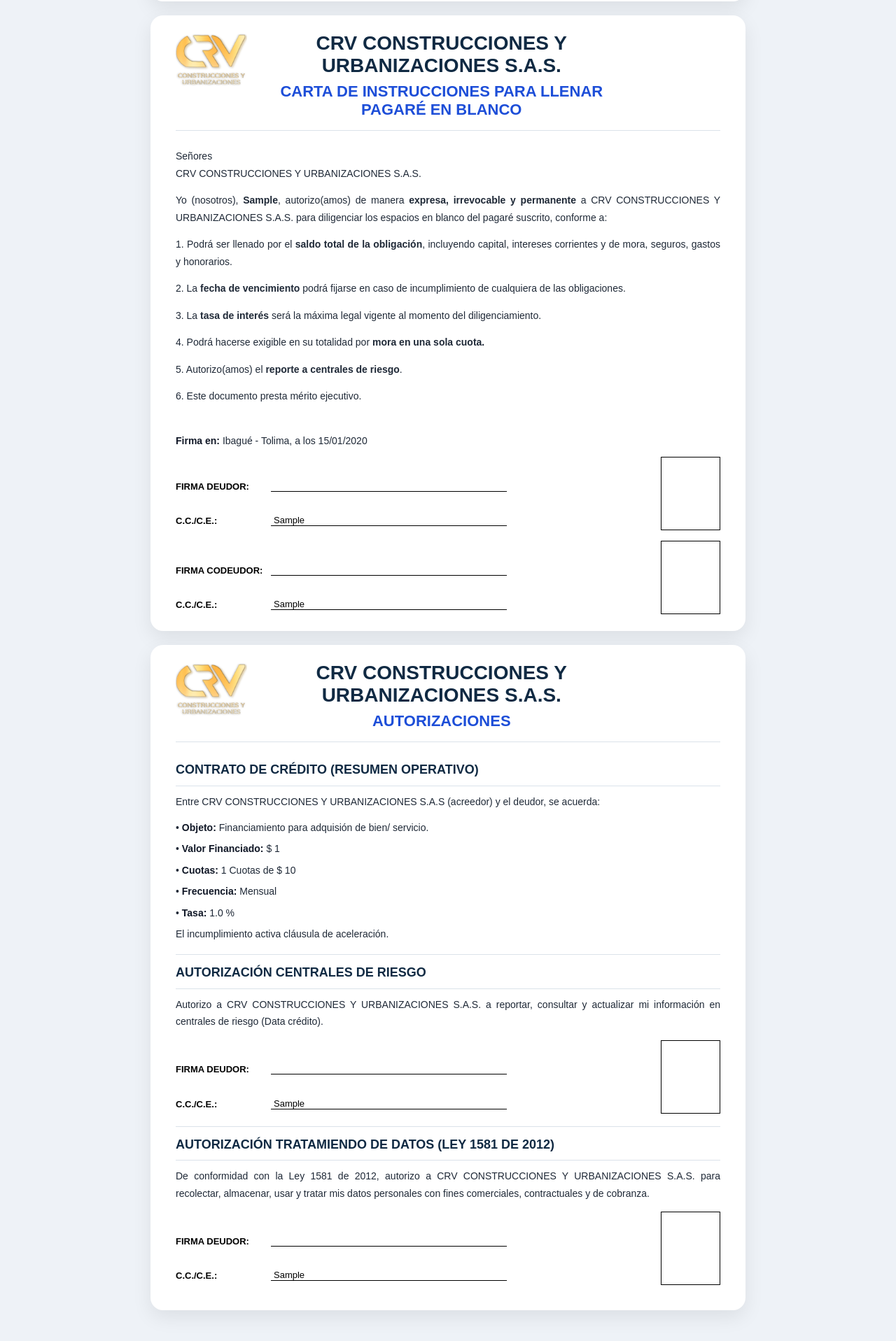
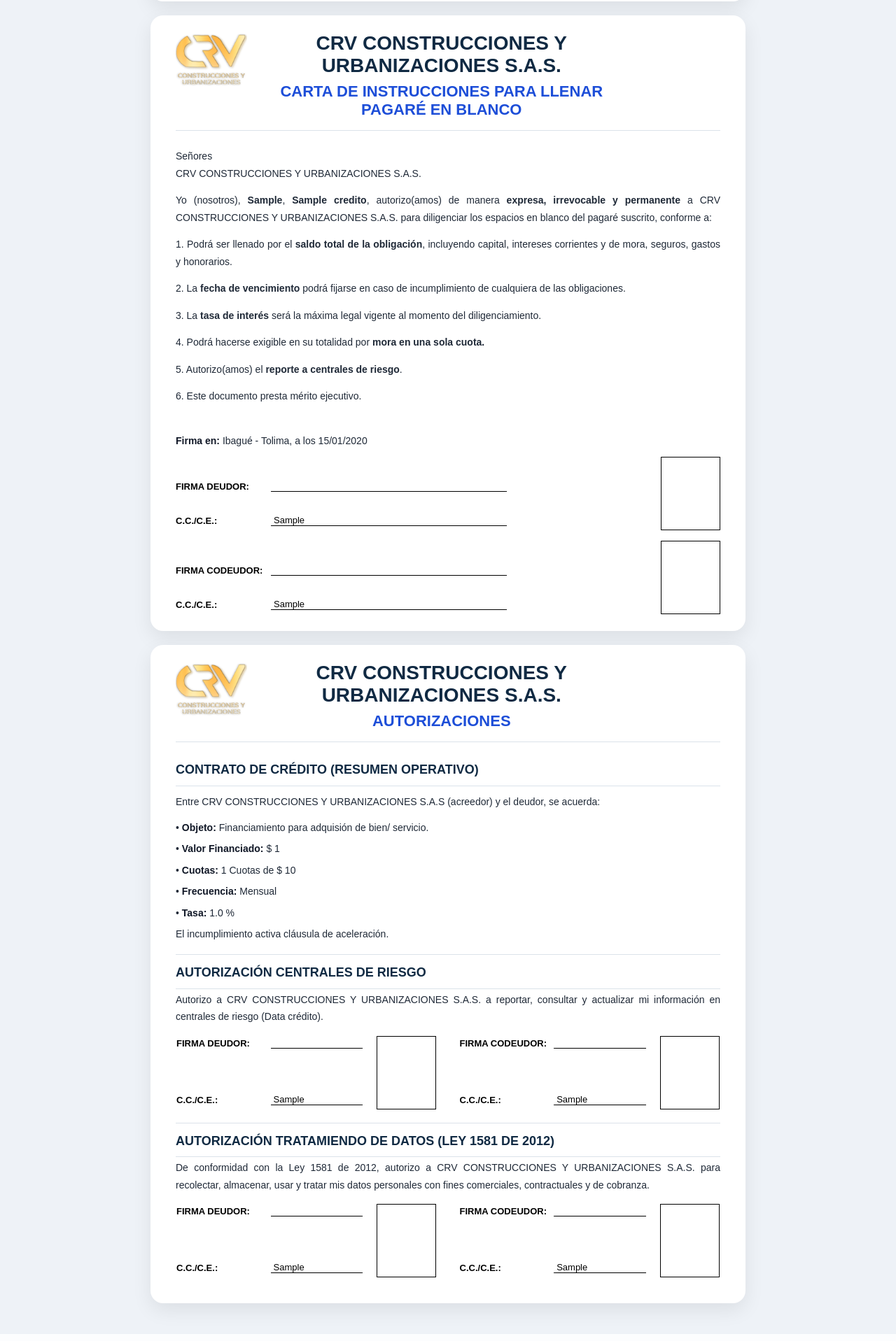
Before and after one commit to comprasconstructoracrv-afk/financiera, a Flask app: page /ver_pagare/1 in a window 1280 px wide. Shown: the part 1917-3834 px from the top of the page at 70% size. Run offline with Flask 3, Linux system fonts and the light colour scheme; the visitor is signed in with stand-in values (Sample User, id 1); tables that the repository leaves empty hold one stand-in row (values such as "Sample post"); parts of the project's set-up code (start-up, migrations or seed data) failed here and were passed over.

Commit message:
fix(ui): Corregir apartado de firmas, donde se agrego el campo para el codeudor en el apartado de Autorizaciones

```diff
--- a/templates/pagare_credito.html
+++ b/templates/pagare_credito.html
@@ -268,7 +268,7 @@
         /* CONFIGURACIÓN PARA IMPRESIÓN */
         @media print {
             @page {
-                size: letter prortrait;
+                size: letter portrait;
                 margin: 8mm 12mm 16mm 12mm !important;
 
                 @bottom-left {
@@ -299,8 +299,8 @@
                 padding: 0 !important;
                 margin: 0 !important;
                 color: #000000 !important;
-                font-size: 9.5pt !important;
-                line-height: 1.3 !important;
+                font-size: 9.0pt !important;
+                line-height: 1.1 !important;
                 width: 100% !important;
             }
 
@@ -329,6 +329,19 @@
             .bloque, .seccion-firmas-imagen {
                 page-break-inside: avoid !important;
                 break-inside: avoid !important;
+            }
+
+
+            .bloque p,
+            .bloque h1,
+            .bloque h2,
+            .bloque h3,
+            .bloque h4,
+            .dato {
+                margin-top: 1px !important;
+                margin-bottom: 1px !important;
+                padding-top: 1px !important;
+                padding-bottom: 1px !important;
             }
         }
 
@@ -542,7 +555,7 @@
             </div>
 
             <div class="texto-legal">
-                Yo (nosotros), <strong>{{ credito.cliente }}</strong>, autorizo(amos) de manera <strong>expresa, irrevocable y permanente</strong> a CRV CONSTRUCCIONES Y URBANIZACIONES S.A.S. para diligenciar los espacios en blanco del pagaré suscrito, conforme a:
+                Yo (nosotros), <strong>{{ credito.cliente }}</strong>, <strong>{{ credito.codeudor_nombre or " "}}</strong>,  autorizo(amos) de manera <strong>expresa, irrevocable y permanente</strong> a CRV CONSTRUCCIONES Y URBANIZACIONES S.A.S. para diligenciar los espacios en blanco del pagaré suscrito, conforme a:
             </div>
 
             <div class="texto-legal">1. Podrá ser llenado por el <strong>saldo total de la obligación</strong>, incluyendo capital, intereses corrientes y de mora, seguros, gastos y honorarios.</div>
@@ -650,17 +663,19 @@
             <div class="bloque">
                 <h3></h3>
                 <div class="texto-legal">
-                    <h3>AUTORIZACIÓN CENTRALES DE RIESGO</h3>
+                    <h3 style="margin-bottom: 3px;">AUTORIZACIÓN CENTRALES DE RIESGO</h3>
+                    <p style="margin: 0 0 5px 0;">
                     Autorizo a CRV CONSTRUCCIONES Y URBANIZACIONES S.A.S. a reportar, consultar y actualizar mi información en centrales de riesgo (Data crédito).
+                    </p>
                 </div>
 
 
+                <table style="width: 100%; border-collapse: collapse; margin-top: 10px;">
+                    <tr>
+                        <!-- COLUMNA DEUDOR -->
+                        <td width="48%" valign="top">
                             <div class="bloque-persona">
                                 <div class="datos-persona">
-                                <div class="linea-campo">
-                                    <strong></strong>
-                                    <div></div>
-                                </div>
                                     <div class="linea-campo">
                                         <strong>FIRMA DEUDOR:</strong>
                                         <div class="campo-con-linea">
@@ -675,23 +690,50 @@
                                     </div>
                                 </div>
                                 <div class="caja-huella"></div>
+                            </div>
+                        </td>
 
+                        <td width="4%"></td> <!-- Espaciador -->
+
+                        <!-- COLUMNA CODEUDOR (En caso de que aplique) -->
+                        <td width="48%" valign="top">
+                            <div class="bloque-persona">
+                                <div class="datos-persona">
+                                    <div class="linea-campo">
+                                        <strong>FIRMA CODEUDOR:</strong>
+                                        <div class="campo-con-linea">
+                                            <span class="texto-sobre-linea"></span>
                                         </div>
+                                    </div>
+                                    <div class="linea-campo">
+                                        <strong>C.C./C.E.:</strong>
+                                        <div class="campo-con-linea">
+                                            <span class="texto-sobre-linea">{{ credito.codeudor_identificacion or '' }}</span>
+                                        </div>
+                                    </div>
+                                </div>
+                                <div class="caja-huella"></div>
+                            </div>
+                        </td>
+                    </tr>
+                </table>
             </div>
 
             <div class="bloque">
                 <h3></h3>
                 <div class="texto-legal">
-                    <h3>AUTORIZACIÓN TRATAMIENDO DE DATOS (LEY 1581 DE 2012)</h3>
+                    <h3 style="margin-bottom: 3px;">AUTORIZACIÓN TRATAMIENDO DE DATOS (LEY 1581 DE 2012)</h3>
+                    <p style="margin: 0 0 5px 0;">
                     De conformidad con la Ley 1581 de 2012, autorizo a CRV CONSTRUCCIONES Y URBANIZACIONES S.A.S. para recolectar, almacenar, usar y tratar mis datos personales con fines comerciales, contractuales y de cobranza.
+                    </p>
                 </div>
 
+                <table style="width: 100%; border-collapse: collapse; margin-top: 10px;">
+                    <tr>
+                        <!-- COLUMNA DEUDOR -->
+                        <td width="48%" valign="top">
                             <div class="bloque-persona">
                                 <div class="datos-persona">
-                                <div class="linea-campo">
-                                    <strong></strong>
-                                    <div></div>
-                                </div>
                                     <div class="linea-campo">
                                         <strong>FIRMA DEUDOR:</strong>
                                         <div class="campo-con-linea">
@@ -706,8 +748,34 @@
                                     </div>
                                 </div>
                                 <div class="caja-huella"></div>
+                            </div>
+                        </td>
 
+                        <td width="4%"></td>
+
+                        <!-- COLUMNA CODEUDOR (En caso de que aplique) -->
+                        <td width="48%" valign="top">
+                            <div class="bloque-persona">
+                                <div class="datos-persona">
+                                    <div class="linea-campo">
+                                        <strong>FIRMA CODEUDOR:</strong>
+                                        <div class="campo-con-linea">
+                                            <span class="texto-sobre-linea"></span>
                                         </div>
+                                    </div>
+                                    <div class="linea-campo">
+                                        <strong>C.C./C.E.:</strong>
+                                        <div class="campo-con-linea">
+                                            <span class="texto-sobre-linea">{{ credito.codeudor_identificacion or '' }}</span>
+                                        </div>
+                                    </div>
+                                </div>
+                                <div class="caja-huella"></div>
+                            </div>
+                        </td>
+                    </tr>
+                </table>
+
             </div>
 
         </div>
```
Lines whose indentation alone changed are shown as unchanged.
